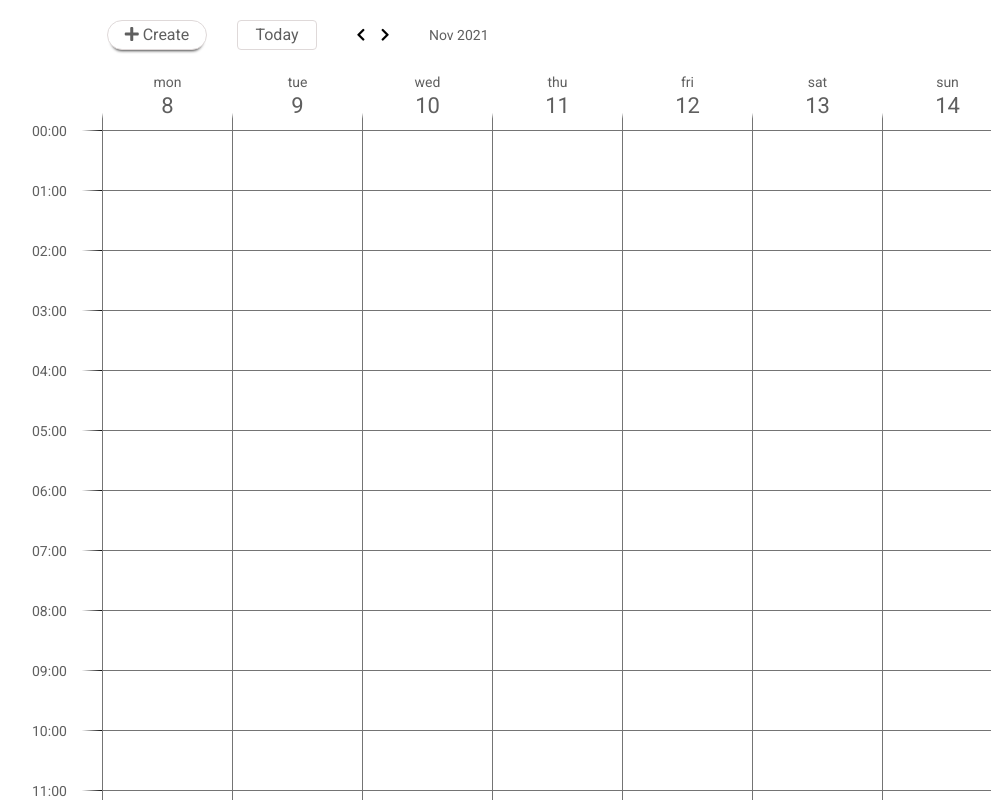
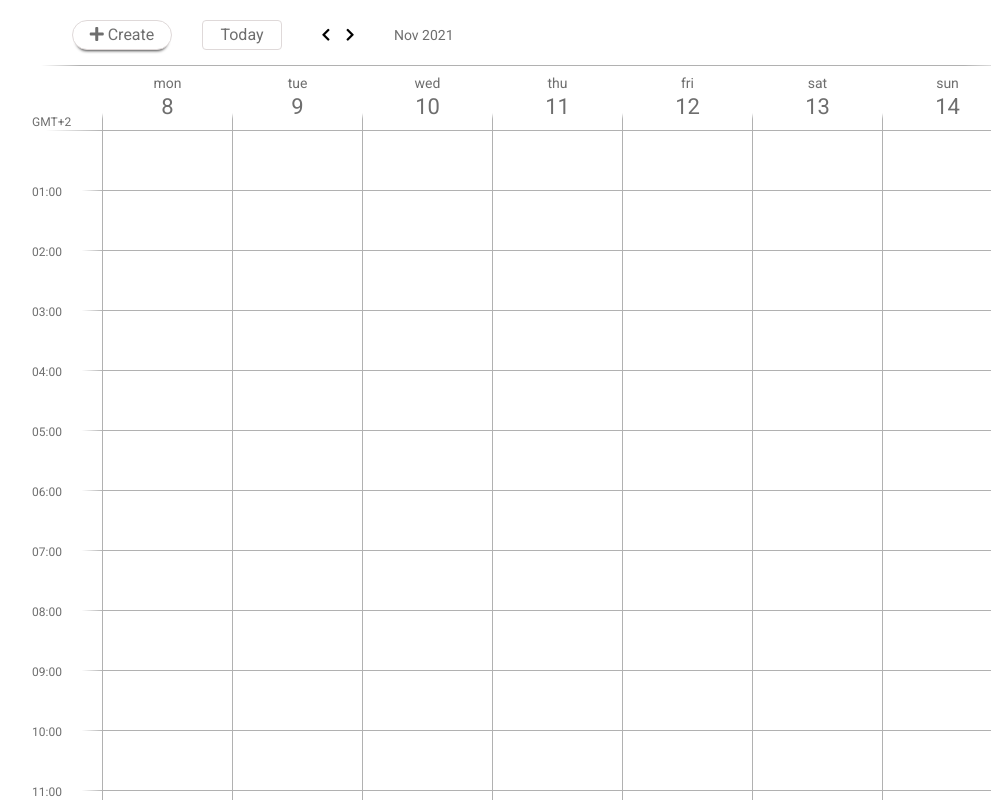
Before and after one commit to denzzlle171/project-calendar-JS, a website with bundled scripts: page index.html in a window 1280 px wide. Shown: the whole page, without its empty margins (118-1109 px from the left). Built offline with nearby package versions, Linux system fonts and the light colour scheme.

Commit message:
save 13.11

```diff
--- a/index.html
+++ b/index.html
@@ -35,7 +35,12 @@
 
         <div class="calendar__body">
             <div class="calendar__week-container">
+                <!--  -->
+                <div class="time-panel">
+                <div class="time-band"><span class="time-band__number">GMT+2</span></div>
                 <div class="calendar__time-scale"></div>
+                </div>
+                <!--  -->
                 <div class="calendar__week"></div>
             </div>
         </div>
--- a/styles/calendar.scss
+++ b/styles/calendar.scss
@@ -2,8 +2,9 @@
 // стили сетки календаря и заголовка календаря с днями недели
 
 .calendar {
-    margin-top: 70px;
+    margin-top: 71px;
     overflow-y: auto;
+
     &__header {
         display: flex;
         margin-left: 70px;
@@ -21,7 +22,7 @@
         border-width: 1px;
         border-style: solid;
         border-image: linear-gradient(0deg, $colore-grid 20%, transparent 30%);
-        border-bottom: none;
+
         border-right: none;
         border-image-slice: 1;
         align-items: center;
@@ -31,19 +32,20 @@
         display: flex;
     }
     &__week-container {
+        display: flex;
+    }
+    &__time-scale {
+        margin-top: 60px;
+        width: 70px;
+    }
+    &__week {
         margin-top: 60px;
         display: flex;
     }
-    &__time-scale {
-        width: 70px;
-    }
-    &__week {
-        display: flex;
-        // background-color: cadetblue;
-    }
+
     &__time-slot {
         position: relative;
-        border-top: 1px solid $colore-grid;
+        border-bottom: 1px solid $colore-grid;
         border-left: 1px solid $colore-grid;
         min-width: 130px;
         height: 60px;
--- a/styles/common.scss
+++ b/styles/common.scss
@@ -35,6 +35,7 @@
         padding: 16px;
         border: 1px solid #ccc;
         border-radius: 8px;
+        box-shadow: 4px 4px 8px 0px rgba(34, 60, 80, 0.3);
     }
 }
 .create-event {
@@ -47,6 +48,7 @@
         margin-bottom: 10px;
         border: none;
         background-color: transparent;
+        font-size: 20px;
     }
     &__close-mod {
         display: block;
--- a/styles/create-event.scss
+++ b/styles/create-event.scss
@@ -15,11 +15,7 @@ textarea {
     border: 1px solid rgb(163, 165, 167);
 }
 
-.modal__content {
-    box-shadow: 4px 4px 8px 0px rgba(34, 60, 80, 0.3);
-}
-
-.event-form {
+.modal__content .event-form {
     display: flex;
     flex-direction: column;
     border: none;
@@ -29,7 +25,8 @@ textarea {
     }
     &__submit-btn {
         display: block;
-        background: rgb(45, 118, 212);
+        color: white;
+        background: $color-for-change;
         width: 120px;
         height: 35px;
         border-radius: 4px;
@@ -41,7 +38,7 @@ textarea {
     &__title {
         font-size: 20px;
         border: none;
-        border-bottom: darkblue 3px solid;
+        border-bottom: $color-for-change 3px solid;
         margin-left: 40px;
     }
     &__time {
--- a/styles/event.scss
+++ b/styles/event.scss
@@ -4,7 +4,7 @@
     padding: 10px;
     position: absolute;
     display: block;
-    background-color: rgb(0, 153, 255);
+    background-color: $colore-event;
     border-radius: 4px;
     z-index: 1;
     box-shadow: 4px 4px 8px 0px rgba(34, 60, 80, 0.3);
--- a/styles/navigation.scss
+++ b/styles/navigation.scss
@@ -4,9 +4,13 @@
     position: absolute;
     display: flex;
     width: 100%;
-    max-width: 910px;
-    padding: 20px 40px;
+    max-width: 980px;
+    padding: 20px 40px 15px 40px;
     margin: auto;
+    border-bottom-width: 1px;
+    border-bottom-style: solid;
+    border-image: linear-gradient(90deg, transparent 1%, $colore-grid 5%, $colore-grid 95%, transparent 100%);
+    border-image-slice: 1;
 }
 
 .navigation {
@@ -19,6 +23,7 @@
         border-radius: 4px;
         padding: 0px;
         color: $colore-icon-text;
+        z-index: 3;
     }
 
     &__displayed-month {
--- a/styles/timescale.scss
+++ b/styles/timescale.scss
@@ -1,16 +1,42 @@
+@import "varible.scss";
 // стили боковой временной шкалы
 
 .time-slot {
     position: relative;
     width: 70px;
     height: 60px;
-    border-top-width: 1px;
-    border-top-style: solid;
-    border-image: linear-gradient(90deg, transparent 70%, black 100%);
+    border-bottom-width: 1px;
+    border-bottom-style: solid;
+    border-image: linear-gradient(90deg, transparent 70%, $colore-grid 100%);
     border-image-slice: 1;
 
     &__time {
+        font-size: 12px;
         position: relative;
         top: -8px;
     }
 }
+
+.time-band {
+    display: flex;
+    position: absolute;
+    width: 70px;
+    height: 60px;
+    background-color: white;
+    border-bottom-width: 1px;
+    border-bottom-style: solid;
+    border-image: linear-gradient(90deg, transparent 20%, $colore-grid 100%);
+    border-image-slice: 1;
+    z-index: 2;
+
+    &__number {
+        display: inline;
+        margin-top: auto;
+        margin-bottom: 0px;
+        font-size: 12px;
+    }
+}
+
+.time-slot:first-child > :first-child {
+    display: none;
+}
--- a/styles/varible.scss
+++ b/styles/varible.scss
@@ -1,2 +1,4 @@
-$colore-icon-text: rgb(95, 95, 95);
-$colore-grid: rgb(116, 116, 116);
+$colore-icon-text: rgb(110, 110, 110);
+$colore-grid: rgb(177, 177, 177);
+$colore-event: rgb(0, 153, 255);
+$color-for-change: rgb(2, 128, 212);
```
Also changed, not shown: styles/styles.css, 1 other file.
